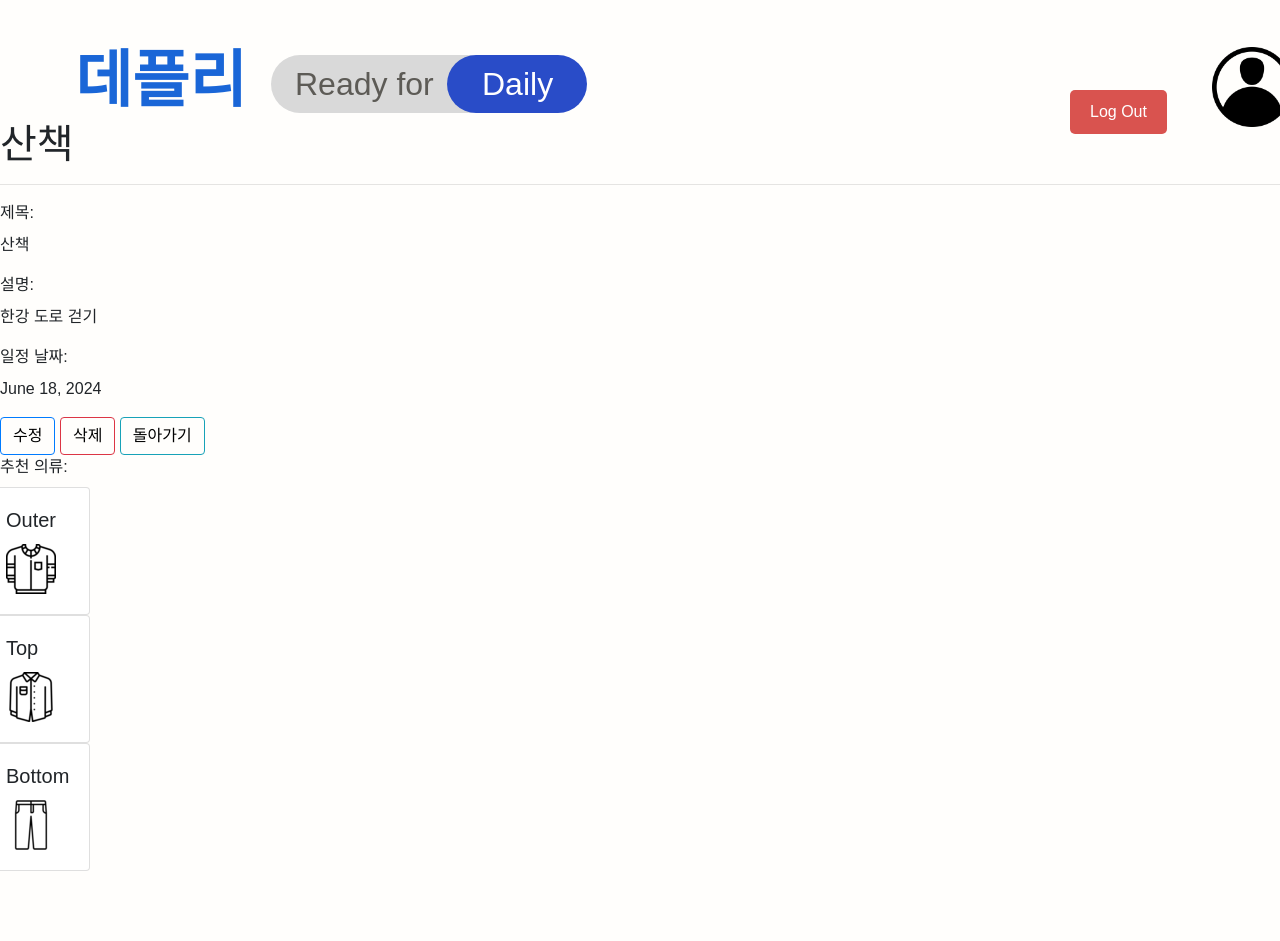
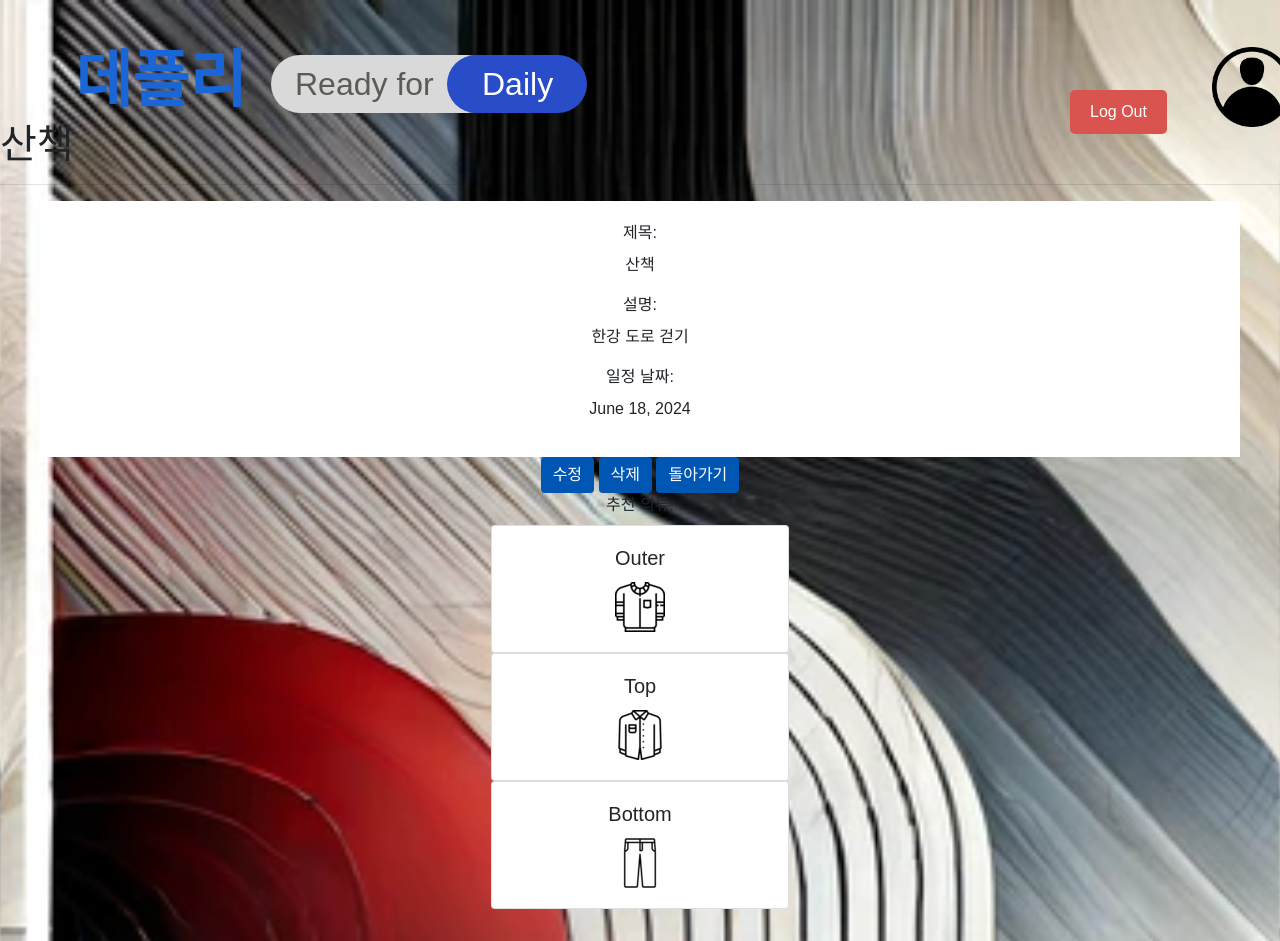
Before and after one commit to shavrindas/TeamForward, a Django app: page /event2/1/ in a window 1280 px wide. Before the commit the page ends 871 px from the top, so only its background shows below. Run offline with Django 5.2, Linux system fonts and the light colour scheme; data comes from the database, SQL or seed files in the repository; parts of the project's set-up code (start-up, migrations or seed data) failed here and were passed over; some libraries are stand-ins or nearby versions.

Commit message:
최종통합 3
최종통합 3

```diff
--- a/calendar_v2/static/calendar_v2/css/styles.css
+++ b/calendar_v2/static/calendar_v2/css/styles.css
@@ -143,6 +143,7 @@ body {
   margin: 0;
   padding: 0;
 }
+
 /*================================ Log out ===================================*/
 /*++++++++++++++++++++++++++++++++++++== 기본 ++++++++++++++++++++++++++++++++++++++++++++++*/
 
--- a/calendar_v2/templates/calendar_v2/base.html
+++ b/calendar_v2/templates/calendar_v2/base.html
@@ -8,8 +8,52 @@
   <link rel="stylesheet" href="https://maxcdn.bootstrapcdn.com/bootstrap/4.0.0/css/bootstrap.min.css" integrity="sha384-Gn5384xqQ1aoWXA+058RXPxPg6fy4IWvTNh0E263XmFcJlSAwiGgFAW/dAiS6JXm" crossorigin="anonymous">
   <link rel="stylesheet" type="text/css" href="{% static 'calendar_v2/css/styles.css' %}">
   <title>Calendar</title>
+  <style>
+    body {
+        background-image: url("{% static 'image/p2.png' %}");
+        background-size: cover;
+        background-position: center;
+        background-repeat: no-repeat;
+        background-attachment: fixed;
+    }
+    .calendar {
+        background-color: white;
+        padding: 20px;
+        border-radius: 8px;
+        box-shadow: 0 2px 4px rgba(0, 0, 0, 0.1);
+    }
+    .clearfix {
+        margin-bottom: 20px;
+    }
+    .btn.right {
+        margin-left: 10px;
+        background-color: #007bff;
+        color: white;
+        border: none;
+    }
+    .btn.right:hover {
+        background-color: #0056b3;
+    }
+    .logo-container, .title, hr {
+        background: none;
+    }
+    nav {
+        background: none;
+    }
+
+    .btn-opaque {
+      background-color:  #0056b3;
+      color: white;
+        border: none;
+    }
+    .btn-opaque:hover {
+        background-color: rgba(0, 0, 0, 0.9); /* 마우스 오버 시 불투명도를 조금 더 높임 */
+    }
+  </style>
+
+
+  </style>
 </head>
-
 <body>
   <!-- Navigation Bar -->
   <header>
--- a/calendar_v2/templates/calendar_v2/calendar.html
+++ b/calendar_v2/templates/calendar_v2/calendar.html
@@ -44,10 +44,6 @@
         });
     });
 
-
-
-
-
     function getLocation() {
         if (navigator.geolocation) {
             navigator.geolocation.getCurrentPosition(showPosition);
@@ -76,5 +72,4 @@
             });
     }
 </script>
-
 {% endblock %}
--- a/calendar_v2/templates/calendar_v2/event.html
+++ b/calendar_v2/templates/calendar_v2/event.html
@@ -9,6 +9,7 @@
 {% endblock %}
 
 {% block content %}
+<div style="background-color: white; width: 800px; margin: 0 auto; padding: 20px; text-align: center;">
     <div class="clearfix"></div>
 
     {% if form.errors %}
@@ -77,4 +78,5 @@
         });
     </script>
     {% endif %}
+</div>
 {% endblock %}
--- a/calendar_v2/templates/calendar_v2/event_detail.html
+++ b/calendar_v2/templates/calendar_v2/event_detail.html
@@ -1,4 +1,3 @@
-<!-- templates/calendar_v2/event_detail.html -->
 {% extends 'calendar_v2/base.html' %}
 
 {% block title %}
@@ -10,6 +9,8 @@
 {% endblock %}
 
 {% block content %}
+<div style="text-align: center;">
+    <div style="background-color: white; width: 1200px; margin: 0 auto; padding: 20px;">
         <div class="form-group">
             <label>제목:</label>
             <p class="form-control-static">{{ event.title }}</p>
@@ -22,33 +23,31 @@
             <label>일정 날짜:</label>
             <p class="form-control-static">{{ event.date }}</p>
         </div>
-
-    <a href="{% url 'cal2:event_edit2' event.id %}" class="btn btn-primary">수정</a>
-    <a href="{% url 'cal2:event_delete2' event.id %}" class="btn btn-danger">삭제</a>
-    <a href="{% url 'cal2:calendar_v2' %}" class="btn btn-info">돌아가기</a>
-
-
-    <div class="form-group">
+    </div>
+    <a href="{% url 'cal2:event_edit2' event.id %}" class="btn btn-primary btn-opaque">수정</a>
+    <a href="{% url 'cal2:event_delete2' event.id %}" class="btn btn-danger btn-opaque">삭제</a>
+    <a href="{% url 'cal2:calendar_v2' %}" class="btn btn-info btn-opaque">돌아가기</a>
+    <div class="form-group text-center">
         <label>추천 의류:</label>
         {% if recommended_clothes %}
-            <div class="row">
+            <div class="row justify-content-center">
                 {% for item in recommended_clothes %}
-                    <div class="col-md-1 mb-3">
+                    <div class="col-md-3 mb-3">
                         <div class="card">
                             <div class="card-body">
-
+                                <h5 class="card-title">Outer</h5>
                                 <img src="{{ item.outer_url }}" class="img-fluid" alt="Outer">
                             </div>
                         </div>
                         <div class="card">
                             <div class="card-body">
-
+                                <h5 class="card-title">Top</h5>
                                 <img src="{{ item.top_url }}" class="img-fluid" alt="Top">
                             </div>
                         </div>
                         <div class="card">
                             <div class="card-body">
-
+                                <h5 class="card-title">Bottom</h5>
                                 <img src="{{ item.bottom_url }}" class="img-fluid" alt="Bottom">
                             </div>
                         </div>
@@ -56,8 +55,8 @@
                 {% endfor %}
             </div>
         {% else %}
-            <div class="row">
-                <div class="col-md-1.5 mb-3">
+            <div class="row justify-content-center">
+                <div class="col-md-3 mb-3">
                     <div class="card">
                         <div class="card-body">
                             <h5 class="card-title">Outer</h5>
--- a/calendar_v2/templates/calendar_v2/event_view.html
+++ b/calendar_v2/templates/calendar_v2/event_view.html
@@ -5,14 +5,15 @@
 {% endblock %}
 
 {% block content %}
+<div style="background-color: white; width: 800px; margin: 0 auto; padding: 20px; text-align: center;">
     <div class="clearfix">
-    <a class="btn btn-info right" href="{% url 'cal2:event_new2' %}"> 새 이벤트 생성 </a>
+        <a class="btn btn-info right" href="{% url 'cal2:event_new2' %}">새 이벤트 생성</a>
     </div>
 
     {% if not event_exists2 %}
         <p>일정이 없습니다.</p>
     {% else %}
-    <ul>
+        <ul style="text-align: left; display: inline-block;">
             {% for event in event_list %}
                 <li>{{ event.date }} - {{ event.title }}</li>
             {% empty %}
@@ -20,4 +21,5 @@
             {% endfor %}
         </ul>
     {% endif %}
+</div>
 {% endblock %}
```
Also changed, not shown: calendar_v2/templates/calendar_v2/event_edit.html (+8 -4 lines), 1 other file. Lines whose indentation alone changed are shown as unchanged.
